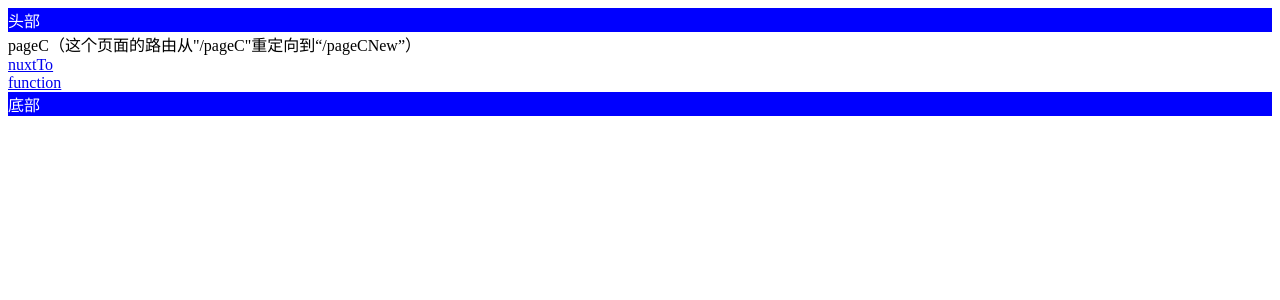
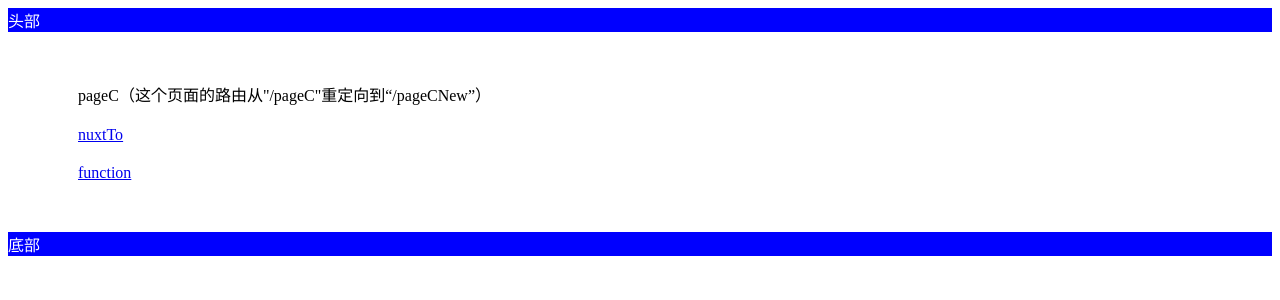
Before and after one commit to yananchenhub/-nuxt-demo, a Nuxt app: page /pageC in a window 1280 px wide. Shown: the top 300 px of the page. Built offline with nearby package versions, Linux system fonts and the light colour scheme.

Commit message:
样式修改

```diff
--- a/components/Tutorial.vue
+++ b/components/Tutorial.vue
@@ -1,10 +1,10 @@
 <!-- Please remove this file from your project -->
 <template>
-  <div class="relative flex items-top justify-center min-h-screen bg-gray-100 sm:items-center sm:pt-0" style="height:300px">
+  <div class="relative flex items-top justify-center min-h-screen bg-gray-100 sm:items-center sm:pt-0" style="height:300px;margin:50px">
     <el-button @click="toPageA">toPageA（默认方式）</el-button>
     <!-- <nuxt-link to='/pageA'>NUXT to pageA</nuxt-link> -->
     <el-button @click="langChange"> 切换中英文{{a}}</el-button>
-    <img src="@/assets/images/footer/beian.png"/>
+    <!-- <img src="@/assets/images/footer/beian.png"/> -->
     <!-- <div style="margin-left:30px">{{$t('header.use')}}</div> -->
     <!-- <link href="https://cdn.jsdelivr.net/npm/tailwindcss@2.1.2/dist/tailwind.min.css" rel="stylesheet">
     <div class="max-w-4xl mx-auto sm:px-6 lg:px-8">
--- a/pages/pageA/index.vue
+++ b/pages/pageA/index.vue
@@ -1,6 +1,6 @@
 <template>
-<div style="height:500px">
-  <div>这是pageA页面,路由为’/pageA‘</div>
+<div style="height:500px;margin:50px">
+  <div style="margin:50px 0">这是pageA页面,路由为’/pageA‘</div>
   <!-- <div>pageA</div> -->
   <el-button @click="topageB">topageB（默认路由方式）</el-button>
 </div>
--- a/pages/pageB/index.vue
+++ b/pages/pageB/index.vue
@@ -1,6 +1,6 @@
 <template>
-  <div>
-    <div>
+  <div style="margin:50px">
+    <div style="margin:50px 0">
       pageB
     </div>
     <el-button @click="toPageBid">pageB:id</el-button>
--- a/pages/pageC/index.vue
+++ b/pages/pageC/index.vue
@@ -1,13 +1,13 @@
 <template>
-  <div>
-    <div>
+  <div style="margin:50px">
+    <div style="margin:20px">
       pageC（这个页面的路由从"/pageC"重定向到“/pageCNew”）
     </div>
     <!-- <el-button @click="toPageCid">pageC:id</el-button> -->
-    <div>
+    <div style="margin:20px">
       <nuxt-link to="/pageCNew/1">nuxtTo </nuxt-link>
     </div>
-    <div>
+    <div style="margin:20px">
       <nuxt-link to="/pageCNew_function">function </nuxt-link>
     </div>
   </div>
```
